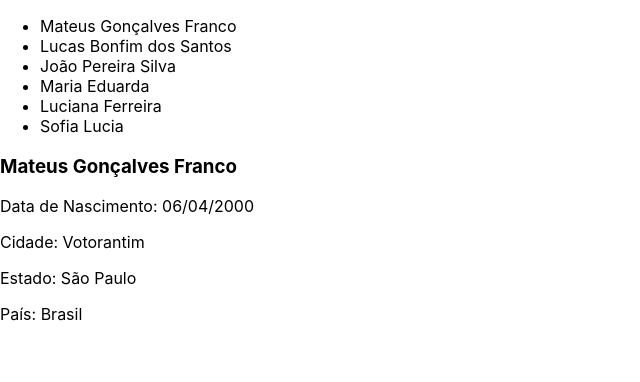
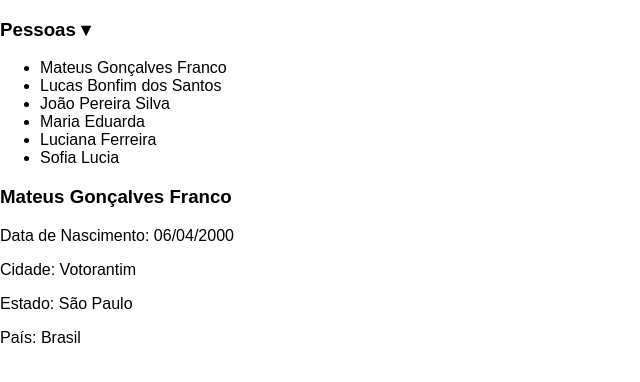
Before and after one commit to mattfran67/list-of-people-react, a React (Create React App) app: page / in a window 1280 px wide. Shown: the top 382 px of the page, without its empty margins (0-640 px from the left). Built offline with nearby package versions, Linux system fonts and the light colour scheme.

Commit message:
componente ShowContainer

```diff
--- a/src/App.js
+++ b/src/App.js
@@ -1,5 +1,6 @@
 import React, { useState } from 'react';
 import { PersonInfo } from './components/PersonInfo';
+import { ShowContainer } from './components/ShowContainer';
 
 function App({ data }) {
   const [selectedPerson, setSelectedPerson] = useState(data[0]);
@@ -12,9 +13,11 @@ function App({ data }) {
 
   return (
     <div className="content">
-      <ul>
-        {peopleList}
-      </ul>
+      <ShowContainer>
+        <ul>
+          {peopleList}
+        </ul>
+      </ShowContainer>
 
       <PersonInfo person={selectedPerson} />
     </div>
--- /dev/null
+++ b/src/components/ShowContainer.js
@@ -0,0 +1,16 @@
+import React, { useState } from 'react';
+
+export function ShowContainer({ children }) {
+  const [showContent, setShowContent] = useState(true);
+
+  const handleClick = () => setShowContent(!showContent);
+
+  return (
+    <div>
+      <h3 onClick={handleClick}>
+        Pessoas {showContent ? <span>&#9662;</span> : <span>&#9656;</span>}
+      </h3>
+      {showContent && children}
+    </div>
+  );
+}
--- a/src/index.css
+++ b/src/index.css
@@ -1,8 +1,6 @@
 body {
   margin: 0;
-  font-family: -apple-system, BlinkMacSystemFont, 'Segoe UI', 'Roboto', 'Oxygen',
-    'Ubuntu', 'Cantarell', 'Fira Sans', 'Droid Sans', 'Helvetica Neue',
-    sans-serif;
+  font-family: Arial, Helvetica, sans-serif;
   -webkit-font-smoothing: antialiased;
   -moz-osx-font-smoothing: grayscale;
 }
```
